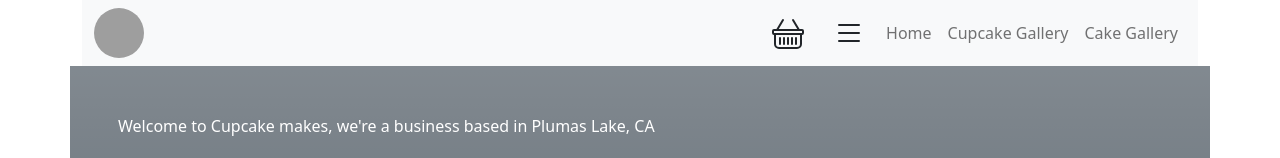
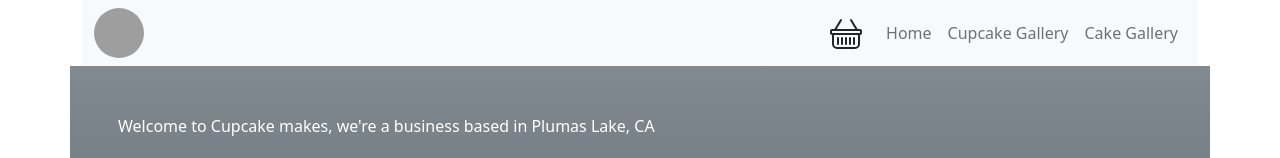
Before and after one commit to Gurb-S/cupcakemakes, a React (Create React App) app: page / in a window 1280 px wide. Shown: the top 158 px of the page. Built offline with nearby package versions, Linux system fonts and the light colour scheme; grey boxes are pictures that could not be loaded.

Commit message:
remove btn on large screens

```diff
--- a/src/components/Header.js
+++ b/src/components/Header.js
@@ -1,26 +1,9 @@
-import React, { useState } from "react"
+import React, { useState, useEffect } from "react"
 import { Container, Nav, Navbar, Row, Col } from "react-bootstrap"
 
 export function Header() {
 
-    //var x = window.matchMedia("(max-width: 991px)")
-    var media_query = 'screen and (min-width:320px) and (max-width:991px)';
-    const [ css, setCSS ] = useState(true);
-
-    // event to watch the media query
-    window.matchMedia(media_query).addEventListener('change', function() {
-        // matched or not
-        var matched = this.matches;
-
-        if(matched){
-            //console.log('Screen is between 320 and 1023 pixels');
-            setCSS(true)
-        }
-        else{
-            //console.log('Screen is not between 320 and 1023 pixels');
-            setCSS(false)
-        }
-    });
+    // * use d-lg-none item when screen size large
 
     return(
         <Container>
@@ -38,7 +21,7 @@ export function Header() {
                                 <path d="M5.757 1.071a.5.5 0 0 1 .172.686L3.383 6h9.234L10.07 1.757a.5.5 0 1 1 .858-.514L13.783 6H15a1 1 0 0 1 1 1v1a1 1 0 0 1-1 1v4.5a2.5 2.5 0 0 1-2.5 2.5h-9A2.5 2.5 0 0 1 1 13.5V9a1 1 0 0 1-1-1V7a1 1 0 0 1 1-1h1.217L5.07 1.243a.5.5 0 0 1 .686-.172zM2 9v4.5A1.5 1.5 0 0 0 3.5 15h9a1.5 1.5 0 0 0 1.5-1.5V9H2zM1 7v1h14V7H1zm3 3a.5.5 0 0 1 .5.5v3a.5.5 0 0 1-1 0v-3A.5.5 0 0 1 4 10zm2 0a.5.5 0 0 1 .5.5v3a.5.5 0 0 1-1 0v-3A.5.5 0 0 1 6 10zm2 0a.5.5 0 0 1 .5.5v3a.5.5 0 0 1-1 0v-3A.5.5 0 0 1 8 10zm2 0a.5.5 0 0 1 .5.5v3a.5.5 0 0 1-1 0v-3a.5.5 0 0 1 .5-.5zm2 0a.5.5 0 0 1 .5.5v3a.5.5 0 0 1-1 0v-3a.5.5 0 0 1 .5-.5z"/>
                                 </svg>
                             </a>
-                            <button className={css ? 'btn btn-body' : 'invisible' } type="button" data-bs-toggle="offcanvas" data-bs-target="#offcanvasTop" aria-controls="offcanvasTop">
+                            <button className='btn btn-body d-lg-none' type="button" data-bs-toggle="offcanvas" data-bs-target="#offcanvasTop" aria-controls="offcanvasTop">
                                 <svg xmlns="http://www.w3.org/2000/svg" width="32" height="32" fill="currentColor" className="bi bi-list" viewBox="0 0 16 16">
                                     <path fillRule="evenodd" d="M2.5 12a.5.5 0 0 1 .5-.5h10a.5.5 0 0 1 0 1H3a.5.5 0 0 1-.5-.5zm0-4a.5.5 0 0 1 .5-.5h10a.5.5 0 0 1 0 1H3a.5.5 0 0 1-.5-.5zm0-4a.5.5 0 0 1 .5-.5h10a.5.5 0 0 1 0 1H3a.5.5 0 0 1-.5-.5z"/>
                                 </svg>
```
